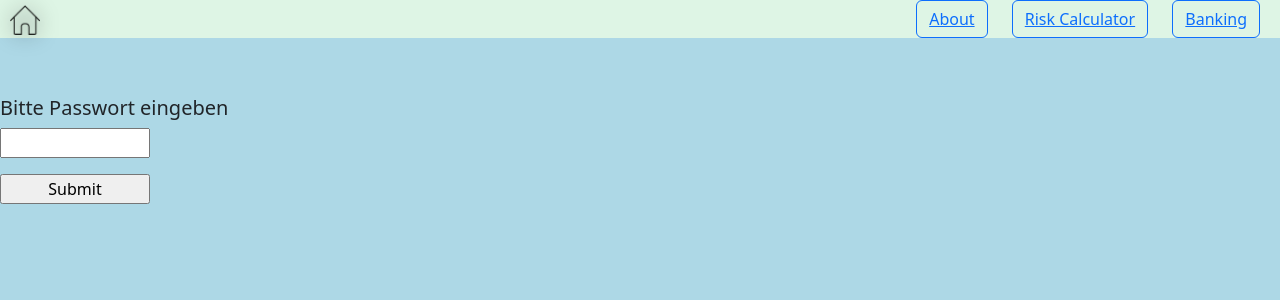
After one commit to PeterEdiger/portfolio_riskcalc_flask, a Flask app: page /about in a window 1280 px wide. The commit adds this page. Shown: the top 300 px of the page. Run offline with Flask 2, Linux system fonts and the light colour scheme.

Commit message:
risk calculator erorrs eliminated. Password Lebenslauf Release: 0.1

```diff
--- a/app.py
+++ b/app.py
@@ -9,7 +9,12 @@ def hello_world():  # put application's code here
     return render_template("home.html")
 
 
-@app.route('/banking')
+@app.route('/about')
+def about():
+    return render_template("about.html")
+
+
+@app.route('/banking', methods=["POST", "GET"])
 def banking():
     return render_template("banking.html")
 
@@ -19,8 +24,20 @@ def risk_calc():
     return render_template("calc_risk.html")
 
 
+@app.route('/lebenslauf', methods=["POST"])
+def lebenslauf():
+    password = request.form["password"]
+    if password == "111":
+        return render_template("lebenslauf.html")
+    return render_template("about.html")
+
+
 @app.route('/calc_result', methods=["POST", "GET"])
 def calc_result():
+    """
+    This function calculates different characteristics of financial trades.
+    f.E Stop-Loss, Take-Profit, risk-reward ratio, position-size
+    """
     # ------------------------Stückzahl einlesen default Wert = 1---------------------#
     #
     quantity = request.args.get("quantity")
@@ -31,7 +48,7 @@ def calc_result():
     # --------------------------------------------------------------------------------#
     # Kurs einlesen, wenn nicht vorhanden --> user_message
     kurs_str = request.args.get("kurs")
-    if kurs_str == "":
+    if not kurs_str:
         # No price input case
         return render_template("calc_result.html", user_warning="Bitte Kurs eingeben")
     else:
@@ -74,6 +91,10 @@ def calc_result():
     if loss_prct_str:
         loss_prct_int = int(loss_prct_str)
         s_t_l_d_i = kurs_int * ((100 - loss_prct_int) / 100)
+
+    # -------------------------Fall tolerated_loss no s_t_l_d_i-------------------------------------- #
+    if tolerated_loss_str and not s_t_l_d_i:
+        return rt("calc_result.html", user_warning=" Bitte ein Verlust eintragen")
 
     if tolerated_loss_str:
         tolerated_loss_int = int(tolerated_loss_str)
--- /dev/null
+++ b/templates/about.html
@@ -0,0 +1,18 @@
+{% extends "base.html" %}
+
+{% block body %}
+
+
+<form action="/lebenslauf" method="post" style="padding-top: 50px">
+    <div class="input_inline">
+        <label><h5>Bitte Passwort eingeben</h5></label>
+        <p><label>
+            <input type="text" name="password" class="form-style">
+        </label></p>
+    </div>
+    <div>
+        <p><input type="submit" value="Submit" class="form-style"></p>
+    </div>
+
+</form>
+{% endblock %}
--- a/templates/base.html
+++ b/templates/base.html
@@ -20,7 +20,7 @@
             <span style="float: left; margin-left: 10px; margin-top: 5px"><a href="/"><img
                     src="../static/images/home-918.png" alt="" width="30px"></a></span>
             <button type="button" class="btn btn-default btn-outline-primary" style="margin-right: 20px">
-                About
+                <a href="about">About</a>
             </button>
             <button type="button" class="btn btn-default btn-outline-primary" style="margin-right: 20px">
                 <a href="calc_risk">Risk Calculator</a>
--- a/templates/calc_result.html
+++ b/templates/calc_result.html
@@ -7,7 +7,6 @@
             <span style="color:#810CA8 ">{{ quantity }}</span></i>
         {% endblock %}
     {% endif %}
-
     {#--------------------- Losses Results --------------------------#}
     {% block losses %}
         {% if s_t_l_d %}
--- a/templates/calc_risk.html
+++ b/templates/calc_risk.html
@@ -85,3 +85,5 @@
     </div>
     {% block result %}{% endblock %}
 </form>
+    {% block user_warning %}
+    {% endblock %}
--- /dev/null
+++ b/templates/lebenslauf.html
@@ -0,0 +1,5 @@
+{% extends "base.html" %}
+
+{% block body %}
+<h1>Das is Lebenslauf Seite</h1>
+{% endblock %}
```
